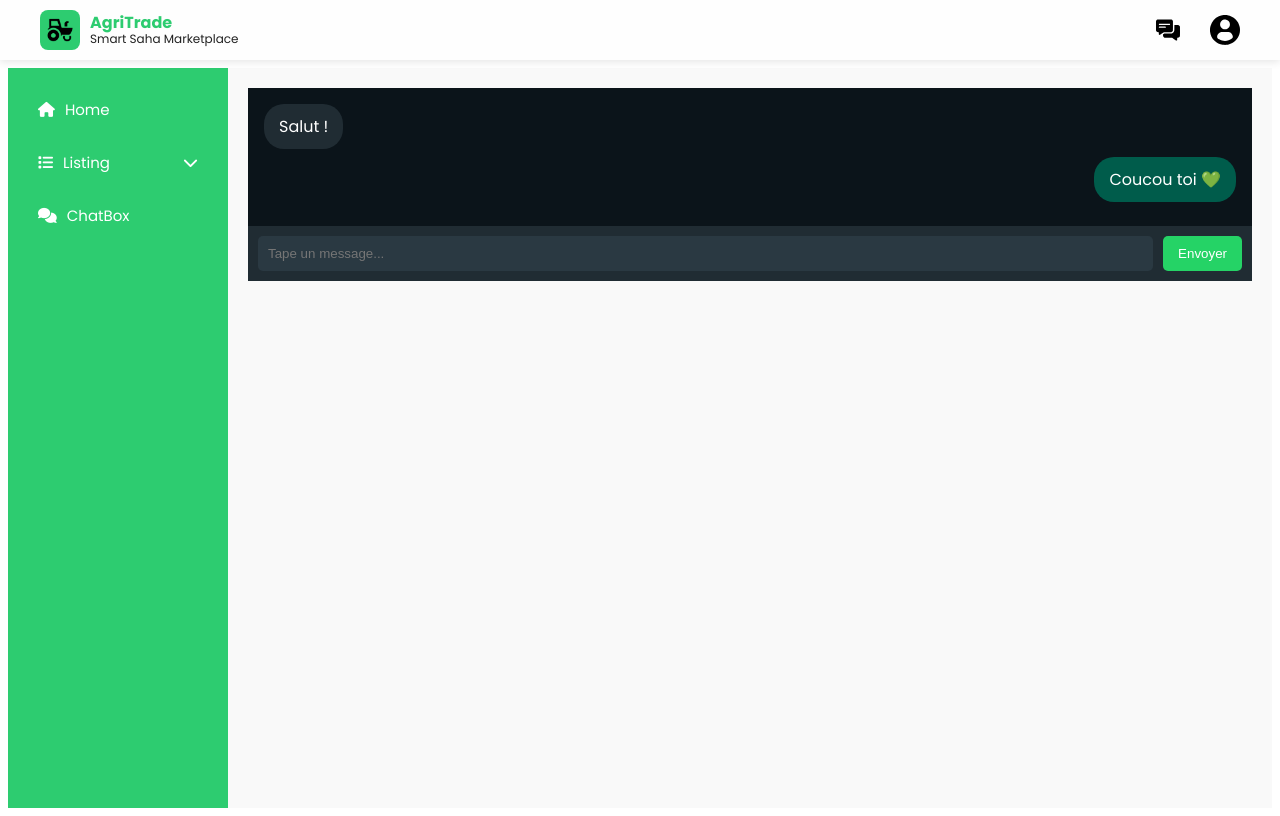
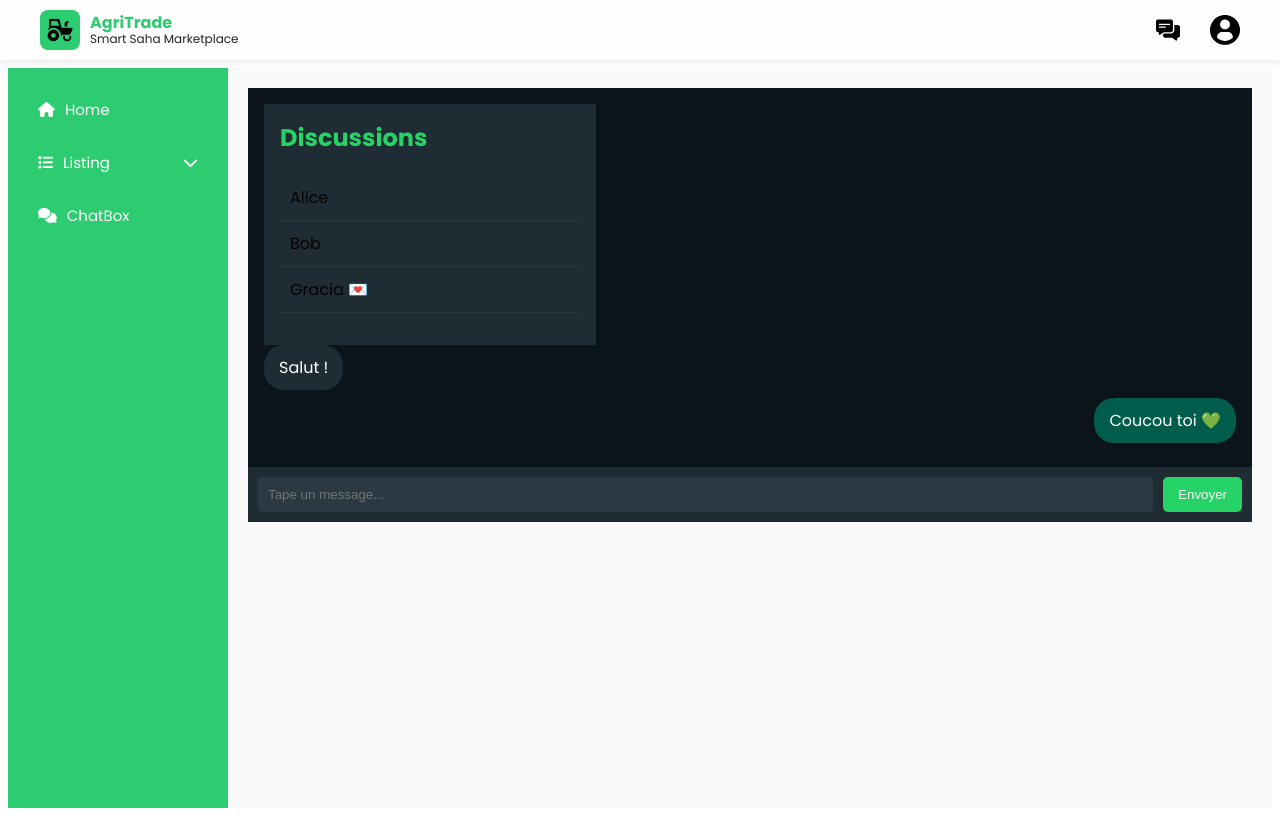
Before and after one commit to Ivontsoa-Gracia/marketplace-frontend, a Vue app: page /profil/enchere/chat in a window 1280 px wide. Built offline with nearby package versions, Linux system fonts and the light colour scheme.

Commit message:
Update PChat.vue

```diff
--- a/src/components/pages/marketplace/enchere/PChat.vue
+++ b/src/components/pages/marketplace/enchere/PChat.vue
@@ -1,6 +1,7 @@
 <template>
     <div class="chat">
       <div class="messages">
+        <MSidebar />
         <MessageBubble
           v-for="(msg, i) in messages"
           :key="i"
@@ -19,6 +20,7 @@
   <script setup>
   import { ref } from 'vue'
   import MessageBubble from '../../../organics/marketplace/enchere/MessageBubble.vue';
+  import MSidebar from '../../../molecules/marketplace/enchere/MSidebar.vue';
 
   const input = ref('')
   const messages = ref([
```
